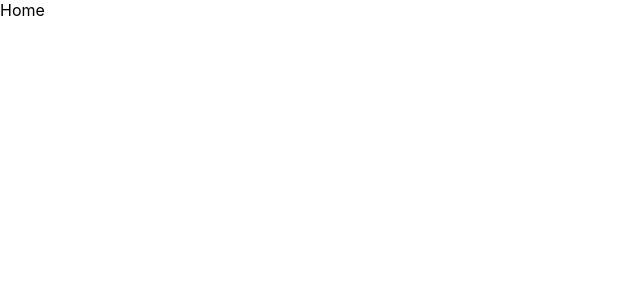
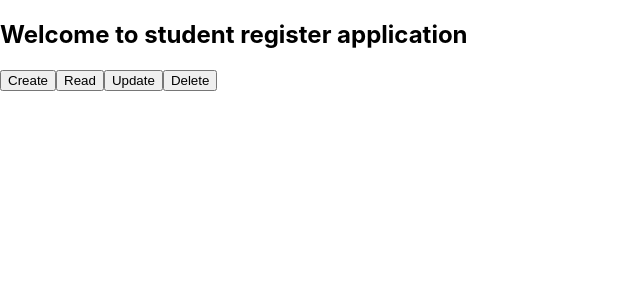
Before and after one commit to Ntshangase/register-frontend, a React (Create React App) app: page / in a window 1280 px wide. Shown: the top 300 px of the page, without its empty margins (0-640 px from the left). Built offline with nearby package versions, Linux system fonts and the light colour scheme.

Commit message:
home page ui

```diff
--- a/src/View/Home.js
+++ b/src/View/Home.js
@@ -4,6 +4,14 @@ import React from 'react'
 
 export default function Home() {
   return (
-    <div>Home</div>
+    <div>
+      <h2>Welcome to student register application</h2>
+      <div>
+        <button>Create</button>
+        <button>Read</button>
+        <button>Update</button>
+        <button>Delete</button>
+      </div>
+    </div>
   )
 }
```
